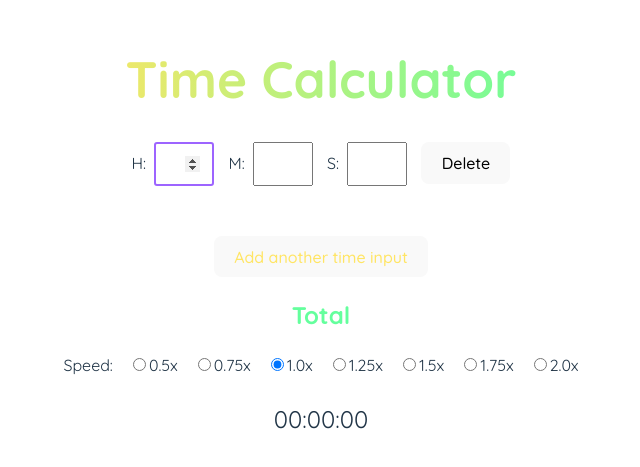
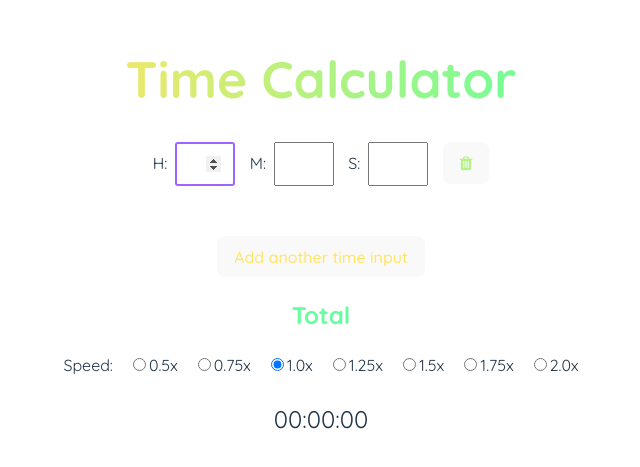
Before and after one commit to bpietroniro/time-calculator, a React (Vite) app: page / in a window 1280 px wide. Shown: the part 161-628 px from the top of the page, without its empty margins (319-959 px from the left). Built offline with nearby package versions, Linux system fonts and the light colour scheme.

Commit message:
added trashcan icons, woohoo

```diff
--- a/index.html
+++ b/index.html
@@ -3,6 +3,7 @@
   <head>
     <meta charset="UTF-8" />
     <link rel="icon" type="image/svg+xml" href="/vite.svg" />
+    <link rel="stylesheet" href="https://cdnjs.cloudflare.com/ajax/libs/font-awesome/4.7.0/css/font-awesome.min.css">
     <meta name="viewport" content="width=device-width, initial-scale=1.0" />
     <link rel="preconnect" href="https://fonts.googleapis.com">
     <link rel="preconnect" href="https://fonts.gstatic.com" crossorigin>
--- a/src/App.css
+++ b/src/App.css
@@ -25,8 +25,8 @@
 }
 
 .delete {
-  font-size: 1rem;
   display: inline;
+  color: hsl(93,82%,73%);
 }
 
 .golden {
--- a/src/App.tsx
+++ b/src/App.tsx
@@ -104,7 +104,7 @@ const App = () => {
         return (
             <div className="time-field-container">
               <TimeField id={group.id} onTimeChange={handleTimeChange} autoFocus={index === timeGroups.length - 1}/>
-              <button className="delete" onClick={() => deleteTimeField(group.id)}>Delete</button>
+              <button className="delete" onClick={() => deleteTimeField(group.id)}><i className="fa fa-trash"></i></button>
             </div>
         )
       })}
--- a/src/index.css
+++ b/src/index.css
@@ -38,7 +38,7 @@ h1 {
 button {
   border-radius: 8px;
   border: 1px solid transparent;
-  padding: 0.6em 1.2em;
+  padding: 0.6em 1em;
   font-size: 1em;
   font-weight: 500;
   font-family: inherit;
```
